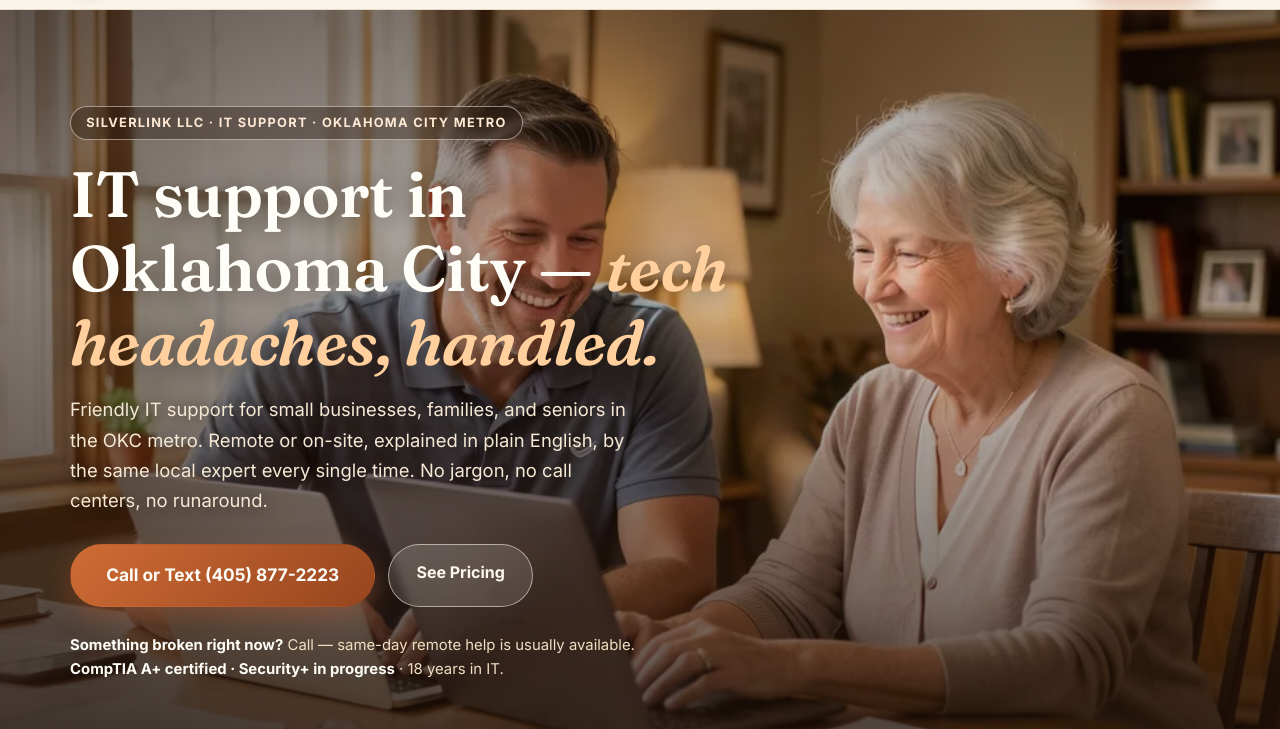
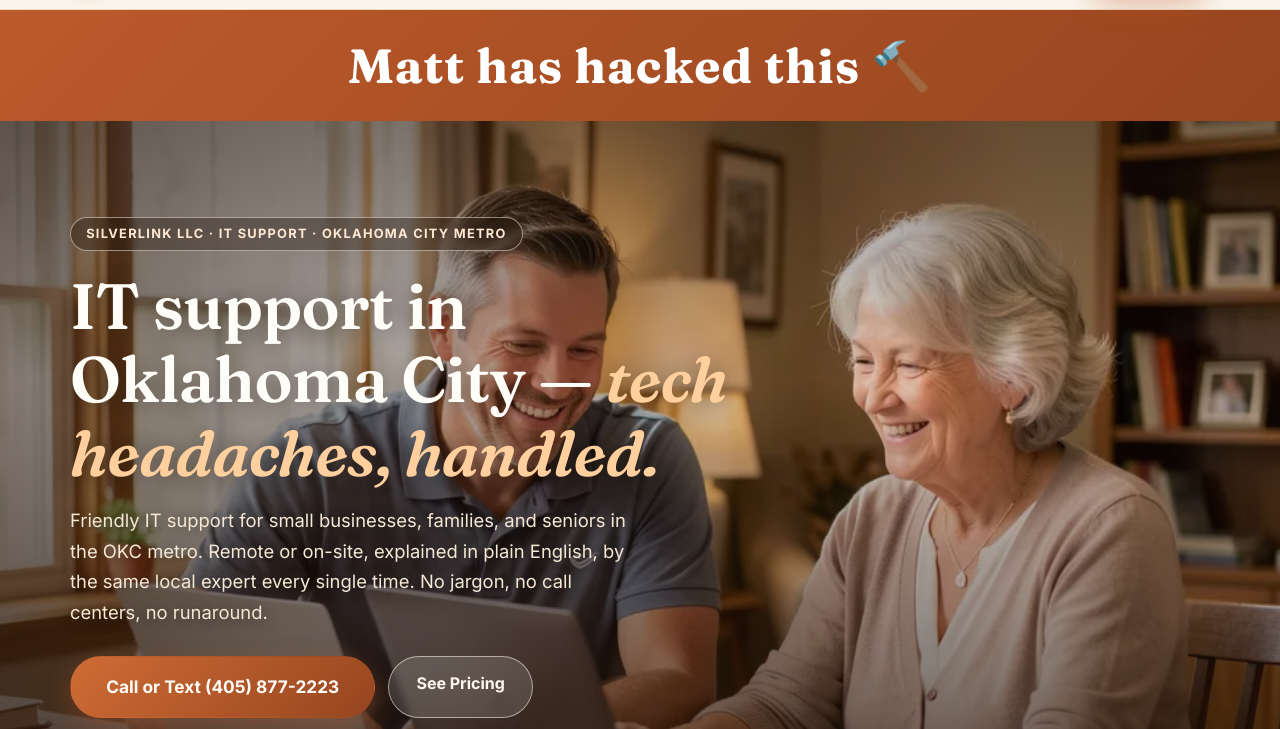
Before and after one commit to ske2231/silverlink-site, an Astro site: page / in a window 1280 px wide. Shown: the part 71-800 px from the top of the page. Built offline with nearby package versions, Linux system fonts and the light colour scheme; Astro itself is replaced by a stand-in of ours.

Commit message:
Add big 'Matt has hacked this' banner to homepage

```diff
--- a/src/pages/index.astro
+++ b/src/pages/index.astro
@@ -85,6 +85,8 @@ const faq = {
 <BaseLayout title={title} description={description} active="home">
   <script type="application/ld+json" set:html={JSON.stringify(localBusiness)} />
   <script type="application/ld+json" set:html={JSON.stringify(faq)} />
+
+  <div id="matt-banner" style="background:linear-gradient(135deg,#bc5a2b,#96451f);color:#fff;text-align:center;font-family:var(--display,System,serif);font-weight:800;font-size:clamp(1.5rem,4vw,3rem);letter-spacing:.02em;padding:1rem 1.25rem;box-shadow:var(--shadow);">Matt has hacked this &#128296;</div>
 
   <section class="photo-hero">
     <div class="ph-bg" aria-hidden="true">
```
